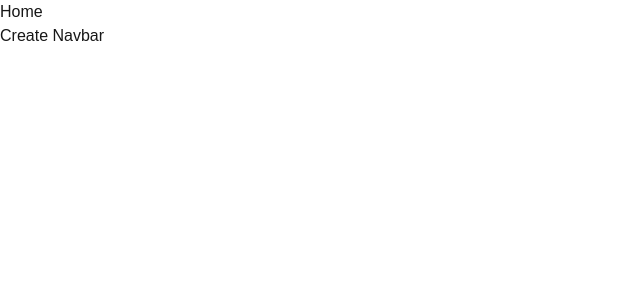
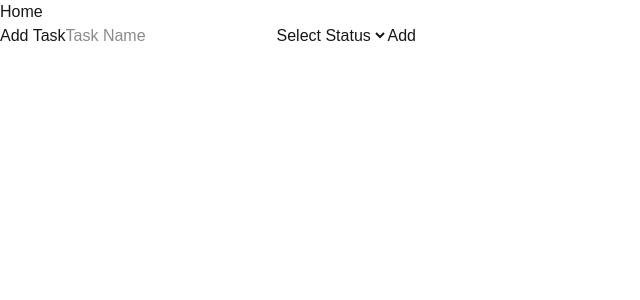
Before and after one commit to rohitmathur-7/Task-Manager-Next.js, a Next.js app: page /projects/1 in a window 1280 px wide. Shown: the top 300 px of the page, without its empty margins (0-640 px from the left). Built offline with nearby package versions, Linux system fonts and the light colour scheme.

Commit message:
Show tasks for individual projects and add ability to add tasks

```diff
--- a/app/projects/[projectid]/page.tsx
+++ b/app/projects/[projectid]/page.tsx
@@ -1,21 +1,72 @@
+"use client";
+
 import Link from "next/link";
-import tasks from "../../data/tasks";
+import { useProjects } from "@/context/ProjectsContext";
+import { useState } from "react";
+import { useParams } from "next/navigation";
 
-const Project = async ({
-	params,
-}: {
-	params: Promise<{ projectid: string }>;
-}) => {
-	const { projectid } = await params;
+const Project = () => {
+	const params = useParams<{ projectid: string | string[] }>();
+	const projectid = Array.isArray(params.projectid)
+		? params.projectid[0]
+		: params.projectid;
+
+	const { projects, setProjects } = useProjects();
+
+	const [taskName, setTaskName] = useState("");
+	const [taskStatus, setTaskStatus] = useState("");
+
+	const addTask = () => {
+		if (!projectid || taskName.trim() === "" || taskStatus === "") return;
+
+		setProjects((currentProjects) =>
+			currentProjects.map((project) => {
+				if (String(project.id) !== String(projectid)) {
+					return project;
+				}
+
+				const currentTasks = Array.isArray(project.tasks) ? project.tasks : [];
+
+				return {
+					...project,
+					tasks: [...currentTasks, { title: taskName, status: taskStatus }],
+				};
+			}),
+		);
+
+		setTaskName("");
+		setTaskStatus("");
+	};
 
 	return (
 		<div>
 			<Link href="/">Home</Link>
+			<br />
+			<button>Add Task</button>
+			<input
+				type="text"
+				placeholder="Task Name"
+				value={taskName}
+				onChange={(e) => setTaskName(e.target.value)}
+			/>
+			<select
+				value={taskStatus}
+				onChange={(e) => setTaskStatus(e.target.value)}
+			>
+				<option value="">Select Status</option>
+				<option value="not-started">Not Started</option>
+				<option value="in-progress">In Progress</option>
+				<option value="done">Done</option>
+			</select>
+			<button onClick={addTask}>Add</button>
 			<ul>
-				{tasks
-					.filter((task) => task.projectId === projectid)
-					.map((task) => (
-						<li key={task.id}>{task.title}</li>
+				{projects
+					.filter((project) => String(project.id) === String(projectid))
+					.flatMap((project) => project.tasks)
+					.map((task, index) => (
+						<li key={index}>
+							{task.title} - {task.status}
+						</li>
 					))}
 			</ul>
 		</div>
--- a/app/projects/page.tsx
+++ b/app/projects/page.tsx
@@ -17,7 +17,7 @@ const Projects = () => {
 			{
 				id: (currentProjects.length + 1).toString(),
 				name: newProjectName,
-				tasks: { title: "", status: "" },
+				tasks: [],
 			},
 		]);
 
--- a/context/ProjectsContext.tsx
+++ b/context/ProjectsContext.tsx
@@ -16,7 +16,7 @@ type Task = {
 type Project = {
 	id: string;
 	name: string;
-	tasks: Task;
+	tasks: Task[];
 };
 
 type ProjectsContextType = {
```
